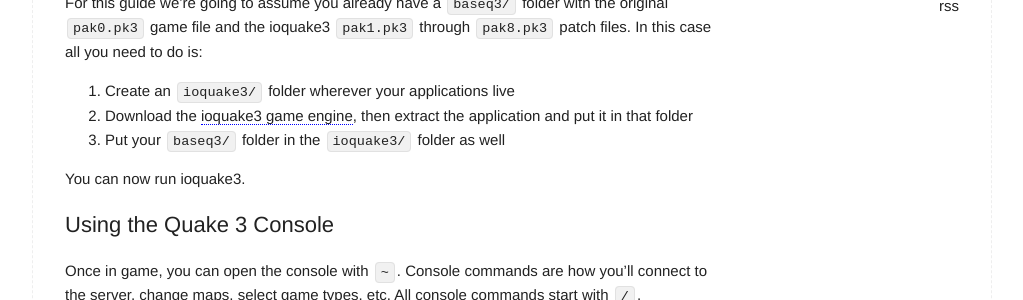
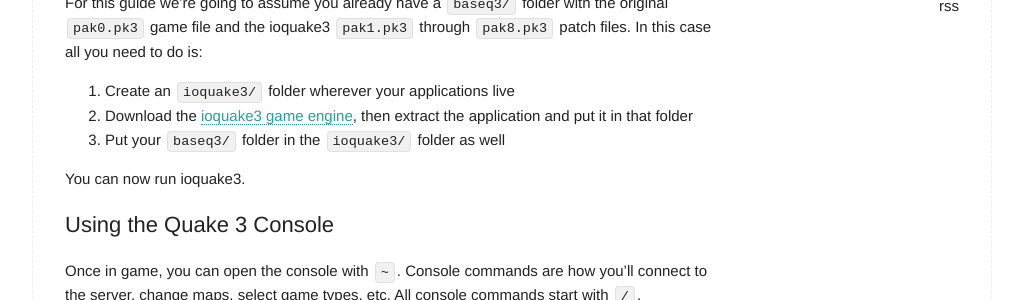
Before and after one commit to j-krl/blog, a Jekyll site: the page built from quake3.md, in a window 1280 px wide. Shown: the part 235-535 px from the top of the page, without its empty margins (128-1151 px from the left). Built offline with Jekyll 4.4.1, drawn with Linux system fonts in a browser that asks for light colours.

Commit message:
better links

```diff
--- a/_sass/_darkmode.scss
+++ b/_sass/_darkmode.scss
@@ -127,12 +127,13 @@
   }
 
   .article-content a {
-    border-bottom-color: #5a7aaa;
+    color: #4dc9c9;
+    border-bottom-color: #4dc9c9;
   }
 
   .article-content a:hover {
-    color: #7a9acc;
-    border-bottom-color: #7a9acc;
+    color: #39cccc;
+    border-bottom: 1px solid #39cccc;
   }
 
   .category-name h2 {
--- a/_sass/_layout.scss
+++ b/_sass/_layout.scss
@@ -226,12 +226,13 @@
 }
 
 .article-content a {
-  border-bottom:1px dotted blue;
+  color: #2a9d9d;
+  border-bottom:1px dotted #2a9d9d;
   text-decoration:none;
 }
 .article-content a:hover {
-  color:blue;
-  border-bottom:1px dotted blue;
+  color:#1d7a7a;
+  border-bottom:1px solid #1d7a7a;
 }
 
 .article-footer {
```
